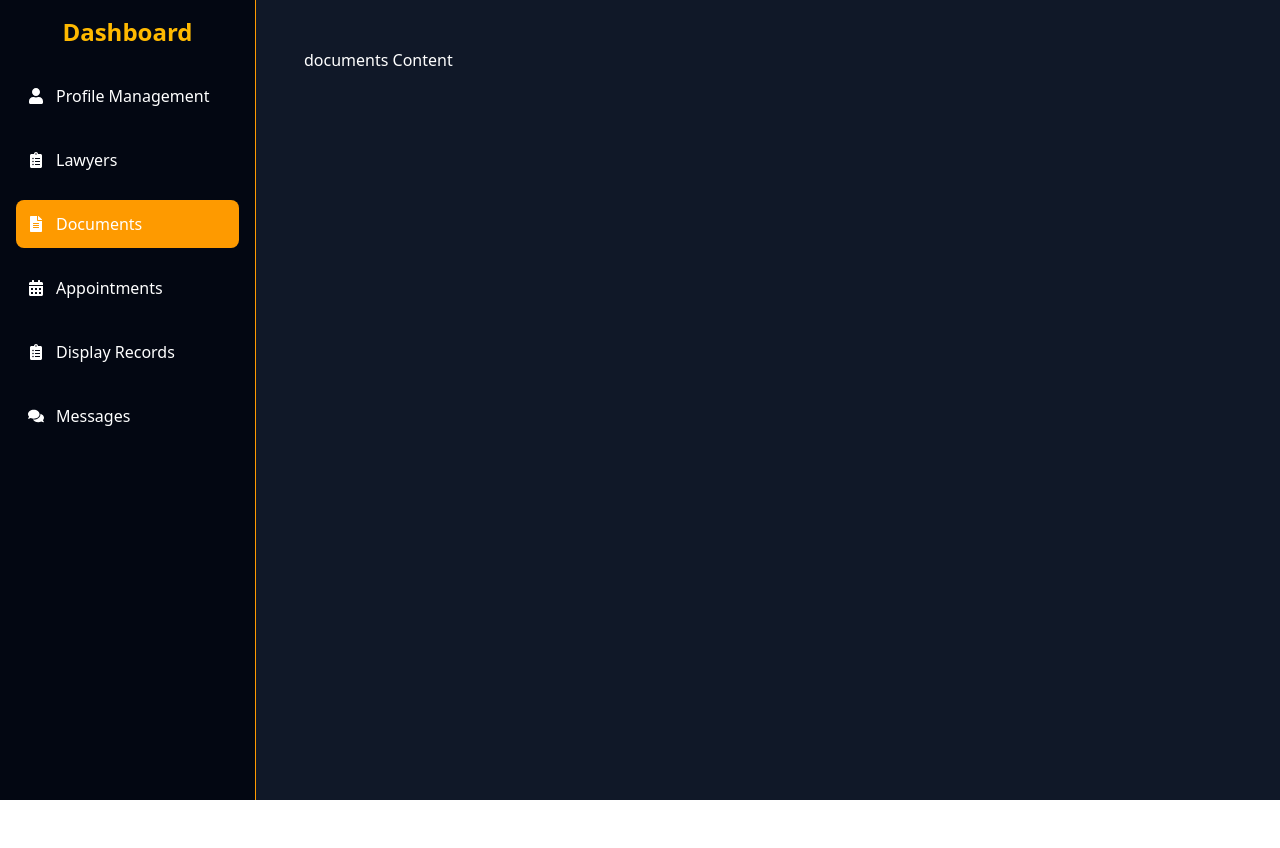
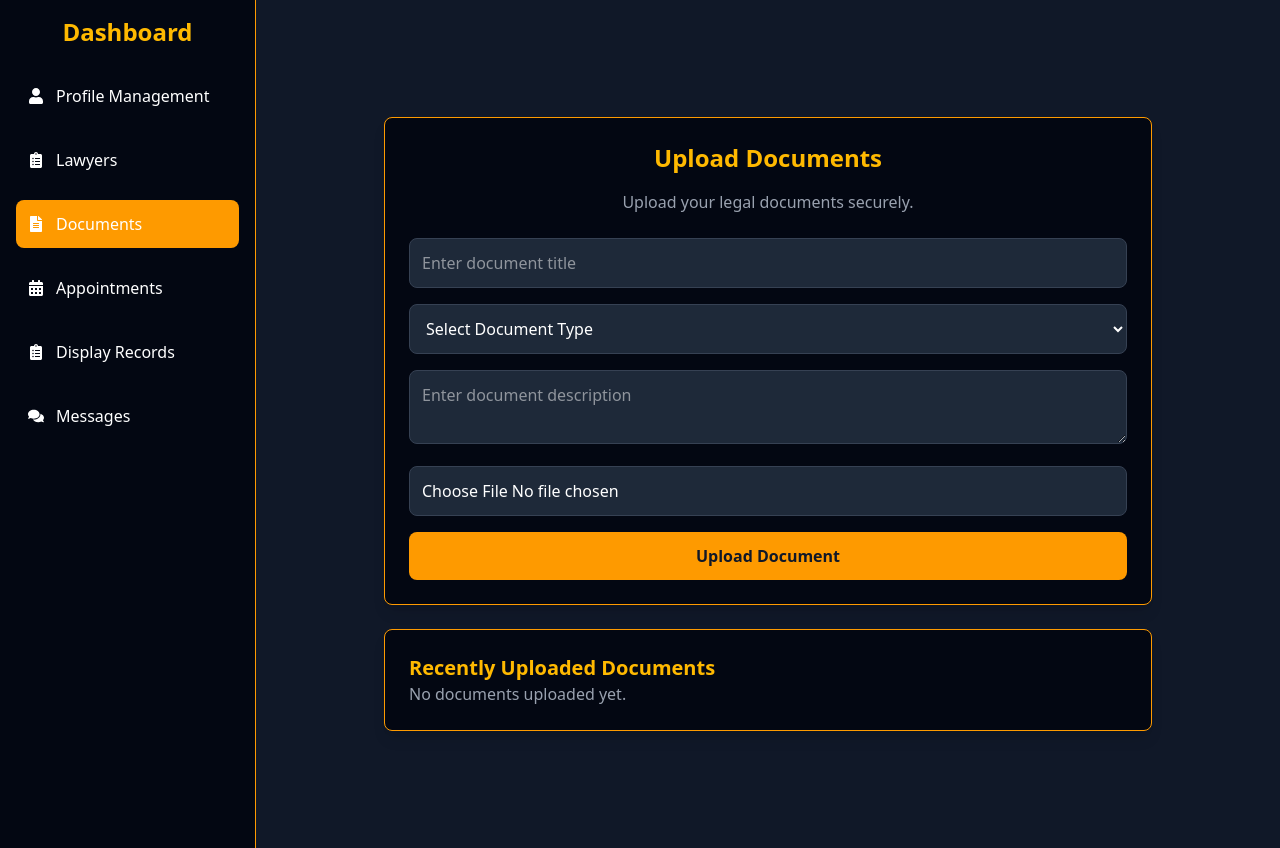
Before and after one commit to AhmadR90/Law-Firm, a React (Vite) app in the folder Frontend/: page /client in a window 1280 px wide. Both pictures are taken after a click on the item "Documents". Before the commit the page ends 800 px from the top, so only its background shows below. Built offline with nearby package versions, Linux system fonts and the light colour scheme.

Commit message:
Clientside almost completed

```diff
--- /dev/null
+++ b/Frontend/src/Client/Appointments.jsx
@@ -0,0 +1,64 @@
+import { useState } from "react";
+
+const Appointments = () => {
+  const [activeTab, setActiveTab] = useState("ongoing");
+
+  const ongoingAppointments = [
+    { id: 1, lawyer: "John Doe", date: "2025-04-10", time: "10:00 AM", status: "Upcoming" },
+    { id: 2, lawyer: "Sarah Smith", date: "2025-04-12", time: "2:00 PM", status: "Confirmed" },
+  ];
+
+  const previousAppointments = [
+    { id: 3, lawyer: "Mark Johnson", date: "2025-03-20", time: "11:00 AM", status: "Completed" },
+    { id: 4, lawyer: "Emma Davis", date: "2025-03-22", time: "3:30 PM", status: "Completed" },
+  ];
+
+  return (
+    <div className="flex flex-col items-center w-full min-h-screen bg-gray-900 p-6">
+      <div className="w-full max-w-3xl bg-gray-950 border border-amber-500 shadow-lg rounded-lg p-6">
+        <h2 className="text-2xl font-bold text-amber-400 text-center mb-4">My Appointments</h2>
+
+        {/* Tabs */}
+        <div className="flex border-b border-gray-700 mb-4">
+          <button
+            className={`p-3 flex-1 text-center font-semibold ${
+              activeTab === "ongoing" ? "text-amber-500 border-b-2 border-amber-500" : "text-gray-400"
+            }`}
+            onClick={() => setActiveTab("ongoing")}
+          >
+            Ongoing
+          </button>
+          <button
+            className={`p-3 flex-1 text-center font-semibold ${
+              activeTab === "previous" ? "text-amber-500 border-b-2 border-amber-500" : "text-gray-400"
+            }`}
+            onClick={() => setActiveTab("previous")}
+          >
+            Previous
+          </button>
+        </div>
+
+        {/* Appointments List */}
+        <div className="space-y-4">
+          {(activeTab === "ongoing" ? ongoingAppointments : previousAppointments).map((appointment) => (
+            <div
+              key={appointment.id}
+              className="p-4 bg-gray-800 text-white border border-gray-700 rounded-lg flex flex-col md:flex-row items-start md:items-center gap-4"
+            >
+              <div className="flex-1">
+                <strong>Lawyer: {appointment.lawyer}</strong>
+                <p className="text-sm text-gray-400">Date: {appointment.date}</p>
+                <p className="text-sm text-gray-400">Time: {appointment.time}</p>
+              </div>
+              <span className="px-3 py-1 text-sm font-semibold bg-amber-500 text-gray-900 rounded-lg">
+                {appointment.status}
+              </span>
+            </div>
+          ))}
+        </div>
+      </div>
+    </div>
+  );
+};
+
+export default Appointments;
--- /dev/null
+++ b/Frontend/src/Client/DocumentUpload.jsx
@@ -0,0 +1,113 @@
+import { useState } from "react";
+
+const DocumentUpload = () => {
+  const [formData, setFormData] = useState({
+    title: "",
+    type: "",
+    description: "",
+    file: null,
+  });
+
+  const [uploadedDocs, setUploadedDocs] = useState([]);
+
+  const handleChange = (e) => {
+    const { name, value } = e.target;
+    setFormData({ ...formData, [name]: value });
+  };
+
+  const handleFileChange = (e) => {
+    setFormData({ ...formData, file: e.target.files[0] });
+  };
+
+  const handleSubmit = (e) => {
+    e.preventDefault();
+    if (formData.title && formData.type && formData.file) {
+      const newDoc = {
+        title: formData.title,
+        type: formData.type,
+        description: formData.description,
+        fileName: formData.file.name,
+      };
+      setUploadedDocs([newDoc, ...uploadedDocs]);
+      setFormData({ title: "", type: "", description: "", file: null });
+      e.target.reset();
+    } else {
+      alert("Please fill in all required fields.");
+    }
+  };
+
+  return (
+    <div className="flex flex-col items-center justify-center w-full min-h-screen bg-gray-900 p-6">
+      <div className="w-full max-w-3xl bg-gray-950 border border-amber-500 shadow-lg rounded-lg p-6">
+        <h2 className="text-2xl font-bold text-amber-400 text-center mb-4">Upload Documents</h2>
+        <p className="text-gray-400 text-center mb-6">Upload your legal documents securely.</p>
+
+        <form onSubmit={handleSubmit} className="space-y-4">
+          <input
+            type="text"
+            name="title"
+            placeholder="Enter document title"
+            value={formData.title}
+            onChange={handleChange}
+            className="w-full p-3 bg-gray-800 text-white border border-gray-700 rounded-lg focus:ring focus:ring-amber-500"
+            required
+          />
+
+          <select
+            name="type"
+            value={formData.type}
+            onChange={handleChange}
+            className="w-full p-3 bg-gray-800 text-white border border-gray-700 rounded-lg focus:ring focus:ring-amber-500"
+            required
+          >
+            <option value="">Select Document Type</option>
+            <option value="PDF">PDF</option>
+            <option value="Word">Word</option>
+            <option value="Image">Image</option>
+          </select>
+
+          <textarea
+            name="description"
+            placeholder="Enter document description"
+            value={formData.description}
+            onChange={handleChange}
+            className="w-full p-3 bg-gray-800 text-white border border-gray-700 rounded-lg focus:ring focus:ring-amber-500"
+          />
+
+          <input
+            type="file"
+            onChange={handleFileChange}
+            className="w-full bg-gray-800 text-white border border-gray-700 p-3 rounded-lg"
+            required
+          />
+
+          <button
+            type="submit"
+            className="w-full bg-amber-500 text-gray-900 p-3 rounded-lg font-bold hover:bg-amber-600 transition"
+          >
+            Upload Document
+          </button>
+        </form>
+      </div>
+
+      {/* Recently Uploaded Documents Section */}
+      <div className="w-full max-w-3xl bg-gray-950 border border-amber-500 shadow-lg rounded-lg p-6 mt-6">
+        <h3 className="text-xl font-semibold text-amber-400">Recently Uploaded Documents</h3>
+        {uploadedDocs.length === 0 ? (
+          <p className="text-gray-400">No documents uploaded yet.</p>
+        ) : (
+          <ul className="mt-2 space-y-2">
+            {uploadedDocs.map((doc, index) => (
+              <li key={index} className="p-3 bg-gray-800 text-white border border-gray-700 rounded-lg">
+                <strong>{doc.title}</strong> ({doc.type}) - <span className="text-gray-400">{doc.fileName}</span>
+                <p className="text-sm text-gray-500">{doc.description}</p>
+              </li>
+            ))}
+          </ul>
+        )}
+      </div>
+    </div>
+  );
+};
+
+export default DocumentUpload;
--- a/Frontend/src/Client/LawyerList.jsx
+++ b/Frontend/src/Client/LawyerList.jsx
@@ -53,7 +53,7 @@ const Lawyers = () => {
             <img
               src={lawyer.image}
               alt={lawyer.title}
-              className="w-full h-40 object-cover"
+              className="w-full h-40 object-fit"
             />
             <div className="p-4">
               <h3 className="text-xl font-semibold text-amber-400">
--- a/Frontend/src/Client/MainPage.jsx
+++ b/Frontend/src/Client/MainPage.jsx
@@ -2,6 +2,9 @@ import React, { useState } from "react";
 import { FaUser, FaFileAlt, FaCalendarAlt, FaClipboardList, FaComments, FaBars } from "react-icons/fa";
 import ProfileManagement from "./ProfileManagement";
 import LawyersList from "./LawyerList";
+import DocumentUpload from "./DocumentUpload";
+import Appointments from "./Appointments";
+import CaseRecords from "./Records";
 
 const Sidebar = ({ onSelect, isOpen, toggleSidebar }) => {
   const menuItems = [
@@ -13,7 +16,7 @@ const Sidebar = ({ onSelect, isOpen, toggleSidebar }) => {
     { name: "Messages", icon: <FaComments />, key: "messages" },
   ];
 
-  const [active, setActive] = useState("profile");
+  const [active, setActive] = useState("lawyers");
 
   const handleSelect = (key) => {
     setActive(key);
@@ -51,7 +54,7 @@ const Sidebar = ({ onSelect, isOpen, toggleSidebar }) => {
 };
 
 const Dashboard = () => {
-  const [selectedComponent, setSelectedComponent] = useState("profile");
+  const [selectedComponent, setSelectedComponent] = useState("lawyers");
   const [isSidebarOpen, setIsSidebarOpen] = useState(false);
 
   const toggleSidebar = () => {
@@ -64,6 +67,12 @@ const Dashboard = () => {
         return <ProfileManagement />;
       case "lawyers":
         return <LawyersList />;
+      case"documents":
+          return <DocumentUpload/>;
+          case"appointments":
+          return <Appointments/>;
+          case"records":
+          return <CaseRecords/>
       default:
         return <div className="p-6 text-white">{selectedComponent} Content</div>;
     }
--- /dev/null
+++ b/Frontend/src/Client/Records.jsx
@@ -0,0 +1,48 @@
+import React from "react";
+
+const CaseRecords = () => {
+  const records = [
+    { id: 1, lawyer: "John Doe", caseTitle: "Property Dispute", startDate: "Jan 10, 2024", hearingDate: "Feb 20, 2024", result: "Won" },
+    { id: 2, lawyer: "Jane Smith", caseTitle: "Contract Violation", startDate: "Feb 15, 2024", hearingDate: "Mar 25, 2024", result: "Lost" },
+    { id: 3, lawyer: "Michael Johnson", caseTitle: "Personal Injury Claim", startDate: "Mar 01, 2024", hearingDate: "Apr 10, 2024", result: "Pending" },
+  ];
+
+  return (
+    <div className="flex flex-col items-center w-full min-h-screen bg-gray-900 p-6">
+      <div className="w-full max-w-5xl bg-gray-950 border border-amber-500 shadow-lg rounded-lg p-6 overflow-x-auto">
+        <h2 className="text-2xl font-bold text-amber-400 text-center mb-4">Case Records</h2>
+        <div className="overflow-x-auto w-full">
+          <table className="w-full border-collapse border border-gray-700 text-white">
+            <thead>
+              <tr className="bg-gray-800 text-left">
+                <th className="p-3 border border-gray-700">Lawyer Name</th>
+                <th className="p-3 border border-gray-700">Case Title</th>
+                <th className="p-3 border border-gray-700">Date Started</th>
+                <th className="p-3 border border-gray-700">Hearing Date</th>
+                <th className="p-3 border border-gray-700">Result</th>
+              </tr>
+            </thead>
+            <tbody>
+              {records.map((record) => (
+                <tr key={record.id} className="bg-gray-800 hover:bg-gray-700 transition duration-300">
+                  <td className="p-3 border border-gray-700 whitespace-nowrap">{record.lawyer}</td>
+                  <td className="p-3 border border-gray-700 whitespace-nowrap">{record.caseTitle}</td>
+                  <td className="p-3 border border-gray-700 whitespace-nowrap">{record.startDate}</td>
+                  <td className="p-3 border border-gray-700 whitespace-nowrap">{record.hearingDate}</td>
+                  <td className={`p-3 border border-gray-700 font-semibold rounded-lg text-center text-white whitespace-nowrap ${
+                    record.result === "Won" ? "bg-green-500" :
+                    record.result === "Lost" ? "bg-red-500" : "bg-amber-500"
+                  }`}>
+                    {record.result}
+                  </td>
+                </tr>
+              ))}
+            </tbody>
+          </table>
+        </div>
+      </div>
+    </div>
+  );
+};
+
+export default CaseRecords;
```
